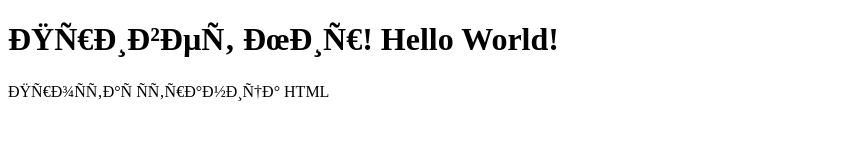
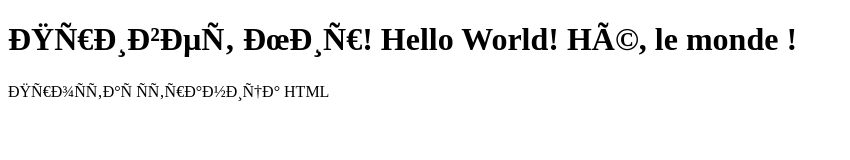
Before and after one commit to SanderKins/first-project, a plain HTML site: page index.html in a window 1280 px wide. Shown: the whole page, without its empty margins (0-850 px from the left). Drawn offline with Linux system fonts and the light colour scheme.

Commit message:
Новая разметка HTML

```diff
--- a/index.html
+++ b/index.html
@@ -6,7 +6,7 @@
       <title>Hello World</title>
   </head>
   <body>
-    <h1>Привет Мир! Hello World!</h1>
+    <h1>Привет Мир! Hello World! Hé, le monde !</h1>
     <p> Простая страница HTML</p>
   </body>
 </html>
```
